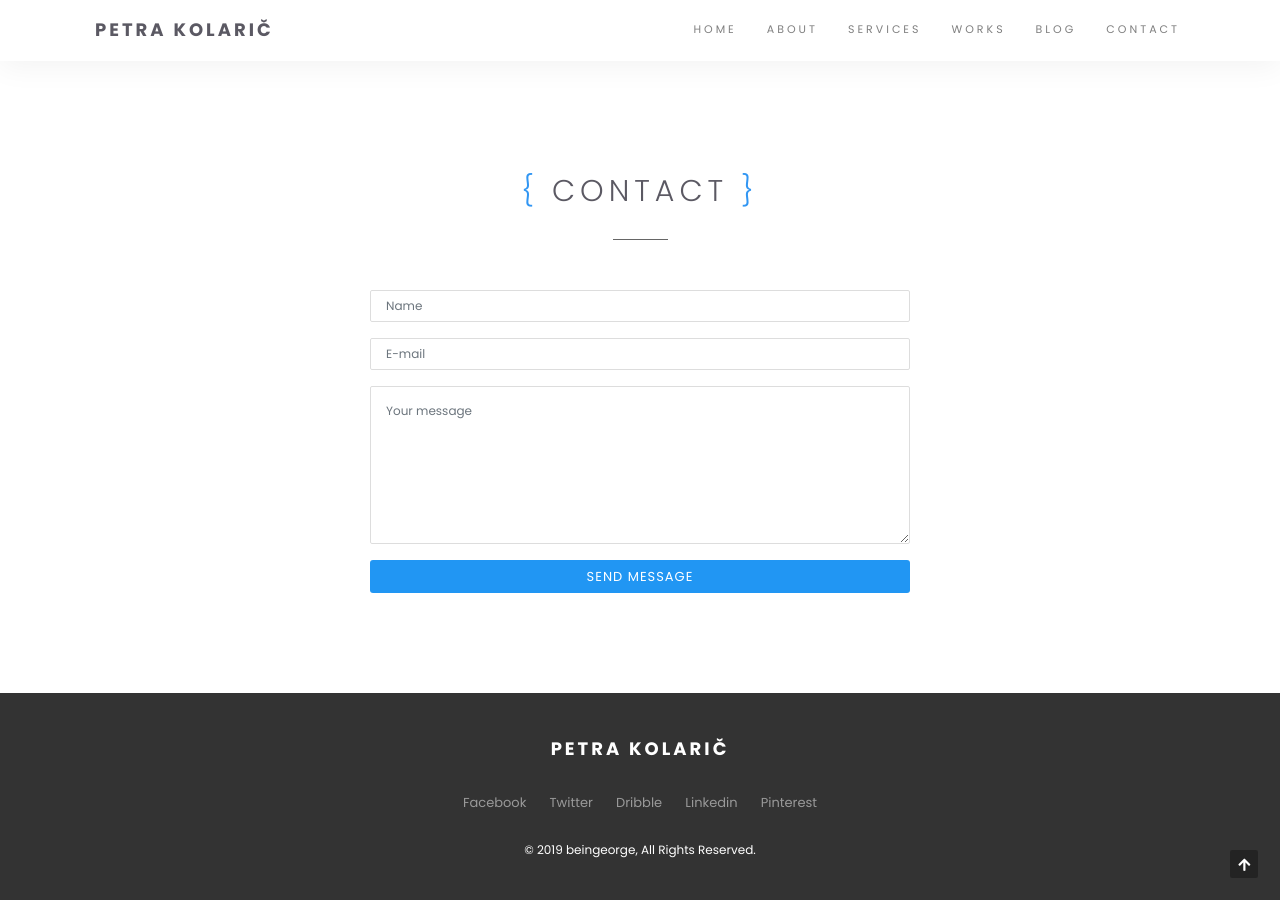
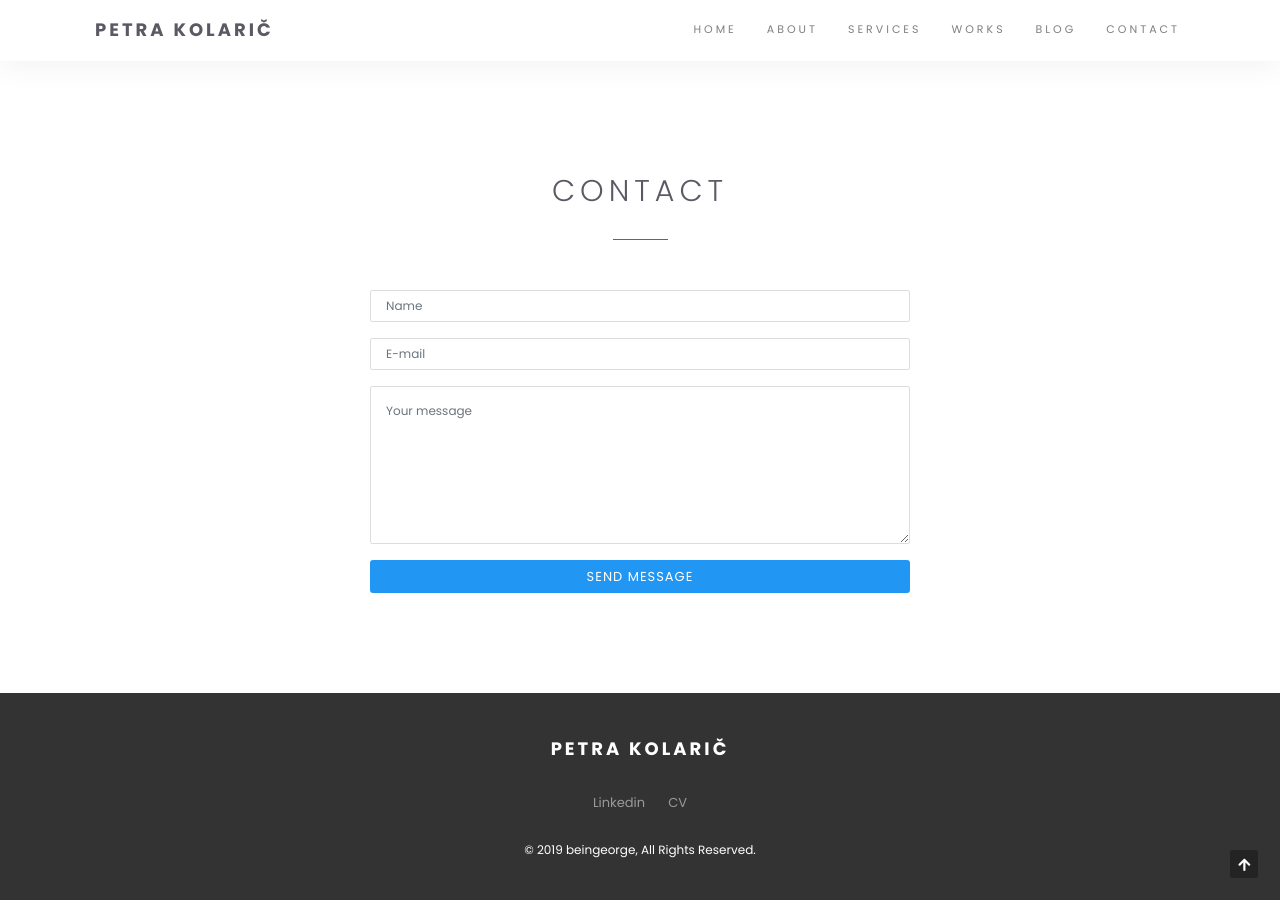
Before and after one commit to petrawho/petra-site, a Jekyll site: the page built from index.html, in a window 1280 px wide and 900 px high, scrolled down 5944 px. Built offline with Jekyll 4.4.1, drawn with Linux system fonts in a browser that asks for light colours.

Commit message:
Footer changes and {}

```diff
--- a/_config.yml
+++ b/_config.yml
@@ -43,8 +43,8 @@ disqus:
 author_name: "Petra Kolarič"
 
 # Social links in the site footer
-twitter_username: "username"
-facebook_username: "username"
-googleplus_username: "+username"
-pinterest_username: "username"
+# twitter_username: "username"
+# facebook_username: "username"
+# googleplus_username: "+username"
+# pinterest_username: "username"
 linkedin_username: "username"
--- a/_includes/footer.html
+++ b/_includes/footer.html
@@ -24,6 +24,7 @@
 					{% if site.pinterest_username %}
 						<li><a href="http://www.pinterest.com/{{ site.pinterest_username }}" class="wow fadeInUp" data-wow-delay=".4s">Pinterest</a></li>
 					{% endif %}
+						<li><a href="#" class="wow fadeInUp" data-wow-delay=".4s">CV</a></li>
 				</ul>
 
 				<p class="copyright wow fadeInUp">
--- a/assets/css/style.css
+++ b/assets/css/style.css
@@ -465,17 +465,7 @@ textarea.form-control {
 	color: #5b5963;
 }
 
-.module-title:after {
-    content: "}";
-    color: #3196f3;
-}
-
-.module-title:before {
-    content: "{";
-    color: #3196f3;
-}
-
-.module-title span{
+.module-title span {
 	font-size: 100px;
 	position: absolute;
 	left: 0;
```
Also changed, not shown: 12 other files.
